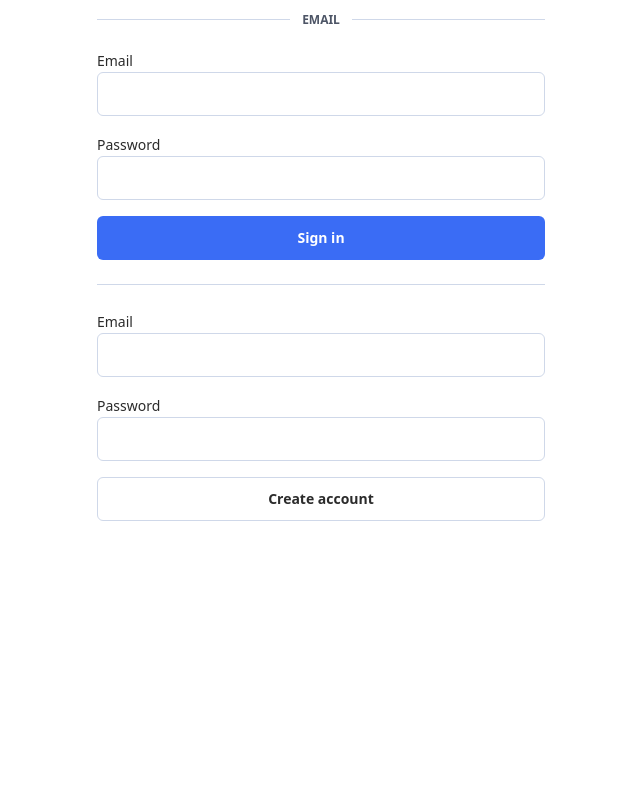
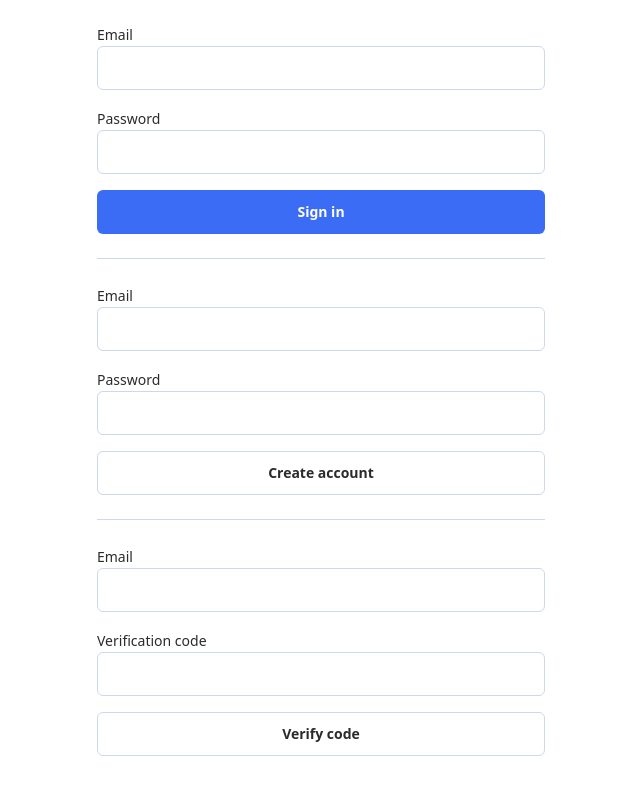
Before and after one commit to SmitMachhi/penny-go, a SvelteKit app in the folder web/: page /auth/sign-in in a window 1280 px wide. Shown: the part 214-1008 px from the top of the page, without its empty margins (319-959 px from the left). Before the commit the page ends 800 px from the top, so only its background shows below. Built offline with nearby package versions, Linux system fonts and the light colour scheme; no server answers.

Commit message:
emails learn restraint

```diff
--- a/web/src/routes/auth/sign-in/+page.svelte
+++ b/web/src/routes/auth/sign-in/+page.svelte
@@ -2,7 +2,6 @@
 	let { data, form } = $props();
 	let emailValue = $derived(form?.email ?? '');
 	let nextPath = $derived(form?.next ?? data.next);
-	let verifying = $derived(form?.mode === 'verify');
 </script>
 
 <svelte:head>
@@ -32,41 +31,6 @@
 			<div class="h-px flex-1 bg-border"></div>
 		</div>
 
-		{#if verifying}
-			<form method="POST" action="?/verifyCode" class="space-y-4">
-				<input type="hidden" name="next" value={nextPath} />
-				<label class="block space-y-2">
-					<span class="text-sm font-medium">Email</span>
-					<input
-						class="h-11 w-full rounded-md border border-input bg-background px-3 text-sm outline-none focus:border-ring"
-						name="email"
-						type="email"
-						autocomplete="email"
-						value={emailValue}
-						required
-					/>
-				</label>
-				<label class="block space-y-2">
-					<span class="text-sm font-medium">Verification code</span>
-					<input
-						class="h-11 w-full rounded-md border border-input bg-background px-3 text-sm outline-none focus:border-ring"
-						name="token"
-						inputmode="numeric"
-						autocomplete="one-time-code"
-						required
-					/>
-				</label>
-				{#if form?.error}
-					<p class="text-sm text-destructive">{form.error}</p>
-				{/if}
-				<button
-					type="submit"
-					class="h-11 w-full rounded-md bg-primary px-4 text-sm font-semibold text-primary-foreground"
-				>
-					Verify code
-				</button>
-			</form>
-		{:else}
 		<form method="POST" action="?/signIn" class="space-y-4">
 			<input type="hidden" name="next" value={nextPath} />
 			<label class="block space-y-2">
@@ -138,6 +102,39 @@
 				Create account
 			</button>
 		</form>
+
+		<form method="POST" action="?/verifyCode" class="mt-6 space-y-4 border-t border-border pt-6">
+			<input type="hidden" name="next" value={nextPath} />
+			<label class="block space-y-2">
+				<span class="text-sm font-medium">Email</span>
+				<input
+					class="h-11 w-full rounded-md border border-input bg-background px-3 text-sm outline-none focus:border-ring"
+					name="email"
+					type="email"
+					autocomplete="email"
+					value={emailValue}
+					required
+				/>
+			</label>
+			<label class="block space-y-2">
+				<span class="text-sm font-medium">Verification code</span>
+				<input
+					class="h-11 w-full rounded-md border border-input bg-background px-3 text-sm outline-none focus:border-ring"
+					name="token"
+					inputmode="numeric"
+					autocomplete="one-time-code"
+					required
+				/>
+			</label>
+			{#if form?.mode === 'verify' && form?.error}
+				<p class="text-sm text-destructive">{form.error}</p>
 			{/if}
+			<button
+				type="submit"
+				class="h-11 w-full rounded-md border border-input bg-background px-4 text-sm font-semibold"
+			>
+				Verify code
+			</button>
+		</form>
 	</section>
 </main>
```
Lines whose indentation alone changed are shown as unchanged.
